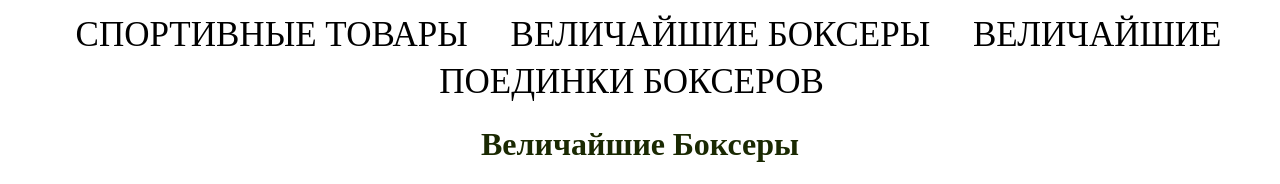
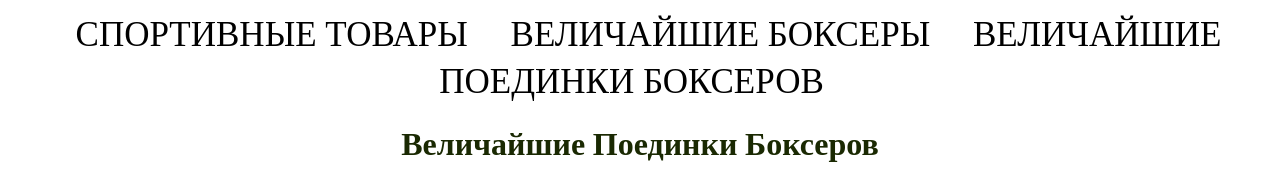
Before and after one commit to GDClub1/page3, a plain HTML site: page index.html in a window 1280 px wide. Shown: the top 184 px of the page. Drawn offline with nearby package versions, Linux system fonts and the light colour scheme; a web font is replaced by a local one.

Commit message:
Update index.html

```diff
--- a/index.html
+++ b/index.html
@@ -15,7 +15,7 @@
         </nav>
     </header>
     <main>
-        <h1>Величайшие Боксеры</h1>
+        <h1>Величайшие Поединки Боксеров</h1>
         <section>
             <article>
                 <p>Джо Луис</p>
```
